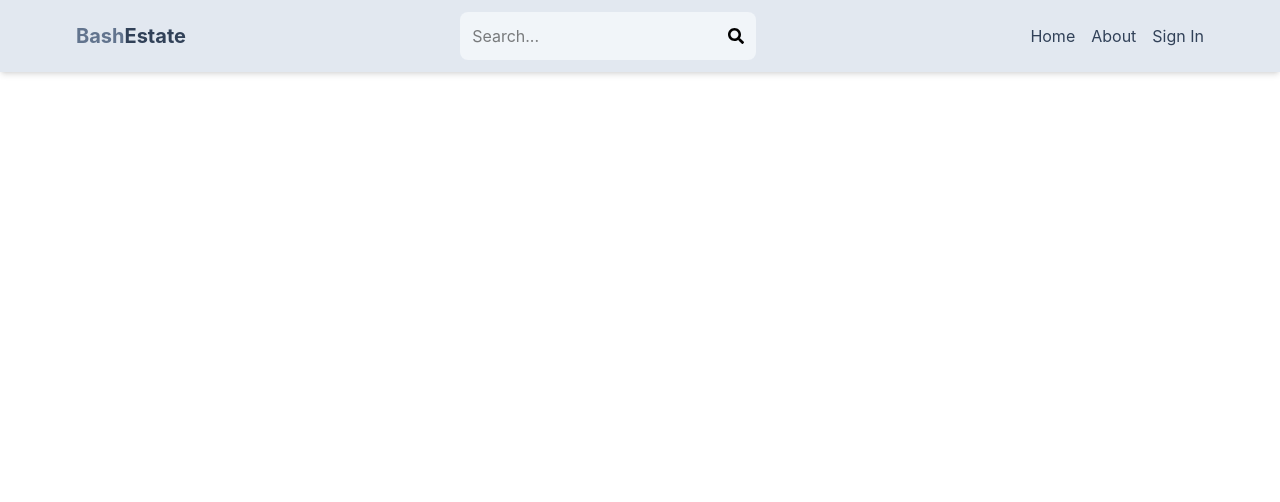
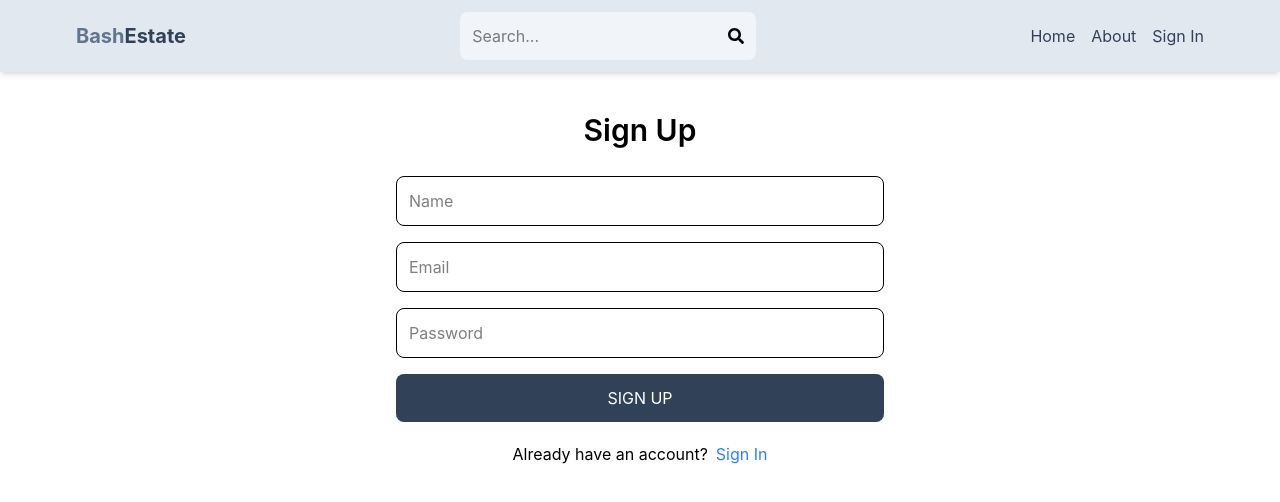
Before and after one commit to b-aser/mern-real-estate, a React (Vite) app in the folder client/: page /signup in a window 1280 px wide. Shown: the top 502 px of the page. Built offline with nearby package versions, Linux system fonts and the light colour scheme.

Commit message:
complete sign up page

```diff
--- a/client/src/App.jsx
+++ b/client/src/App.jsx
@@ -2,7 +2,7 @@ import React from 'react'
 import { BrowserRouter, Routes, Route } from 'react-router-dom'
 import Home from './pages/Home'
 import SignIn from './pages/SignIn'
-import SignOut from './pages/SignOut'
+import SignUp from './pages/SignUp'
 import About from './pages/About'
 import Profile from './pages/Profile'
 import Header from './components/Header'
@@ -15,7 +15,7 @@ const App = () => {
       <Routes>
         <Route path="/" element={<Home />} />
         <Route path="/signin" element={<SignIn />} />
-        <Route path="/signout" element={<SignOut />} />
+        <Route path="/signup" element={<SignUp />} />
         <Route path="/about" element={<About />} />
         <Route path="/profile" element={<Profile />} />
       </Routes>
--- a/client/src/pages/SignOut.jsx
+++ /dev/null
@@ -1,9 +0,0 @@
-import React from 'react'
-
-const SignOut = () => {
-  return (
-    <div>SignOut</div>
-  )
-}
-
-export default SignOut
--- /dev/null
+++ b/client/src/pages/SignUp.jsx
@@ -0,0 +1,29 @@
+import React from 'react'
+import { Link } from 'react-router-dom'
+
+const SignUp = () => {
+  return (
+    <div className='p-3 max-w-lg mx-auto'>
+      <h1 className='text-3xl text-center font-semibold my-7'>
+        Sign Up
+      </h1>
+      <form action="" method="post" className='flex flex-col gap-4'>
+        <input className='border p-3 rounded-lg' type="text" placeholder='Name' name='name' />
+        <input className='border p-3 rounded-lg' type="email" placeholder='Email' name='email' />
+        <input className='border p-3 rounded-lg' type="password" placeholder='Password' name='password' />
+        <button type='submit' className='bg-slate-700 text-white p-3 rounded-lg uppercase hover:opacity-90 disabled:cursor-not-allowed disabled:opacity-70'>
+          Sign Up
+        </button>
+      </form>
+      <div className='flex gap-2 mt-5 justify-center'>
+        <p>
+          Already have an account?</p>
+        <Link to={'/signin'} className='text-blue-500 hover:underline'>
+          Sign In
+        </Link>
+      </div>
+    </div>
+  )
+}
+
+export default SignUp
```
Also changed, not shown: 1 other file (tests, documents, lock files or other folders).
